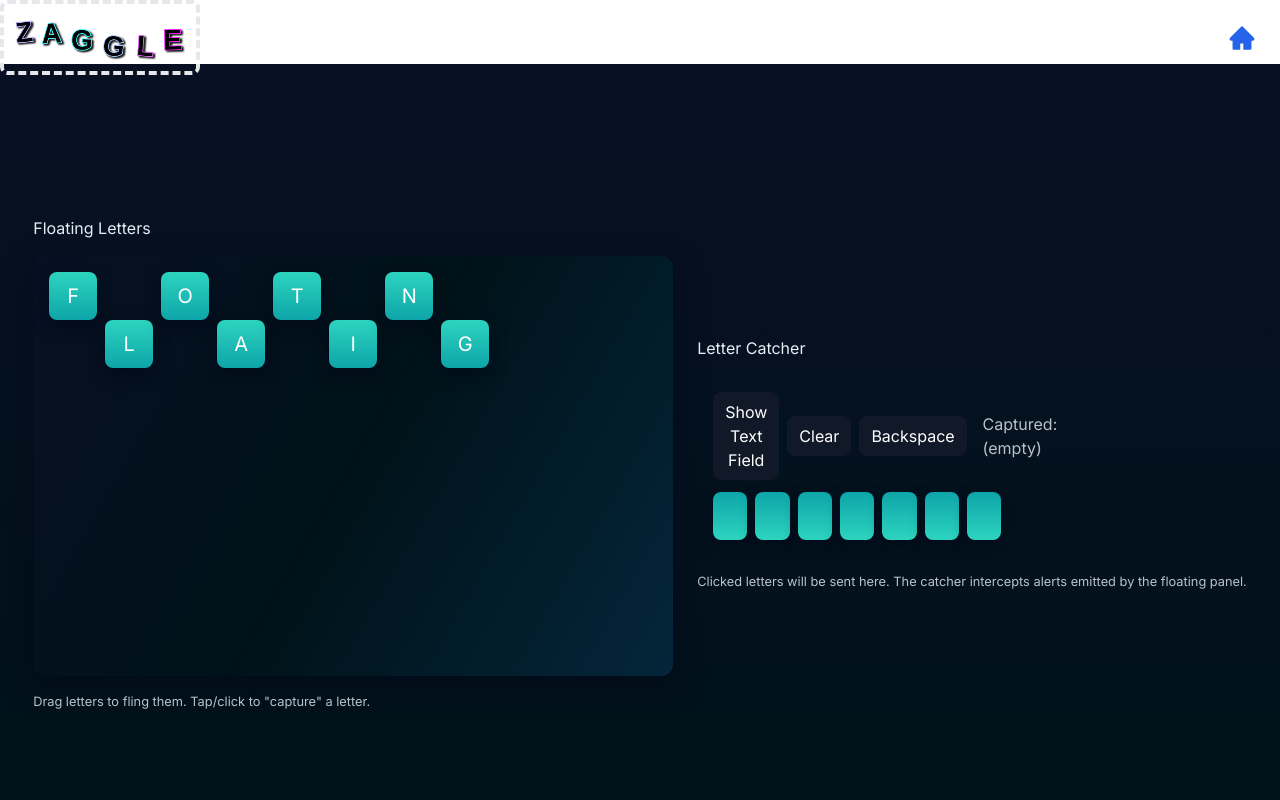
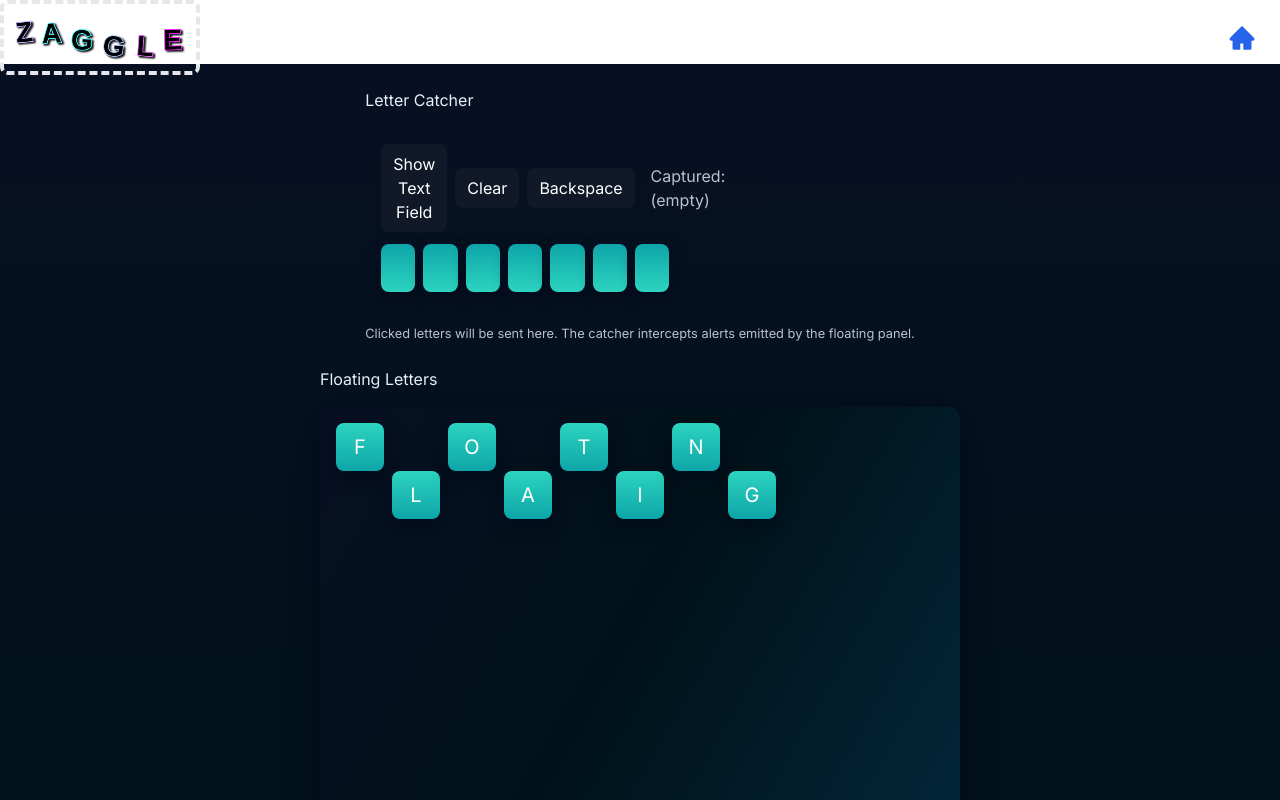
Before and after one commit to tmcgraw13/zaggle, a Next.js app in the folder frontend/: page /demos in a window 1280 px wide. Built offline with nearby package versions, Linux system fonts and the light colour scheme.

Commit message:
additional help

```diff
--- a/frontend/package.json
+++ b/frontend/package.json
@@ -21,6 +21,8 @@
     "@types/node": "^20",
     "@types/react": "^18",
     "@types/react-dom": "^18",
+    "eslint": "8.57.1",
+    "eslint-config-next": "15.5.0",
     "postcss": "^8",
     "tailwindcss": "^3.4.1",
     "typescript": "^5"
--- a/frontend/src/app/demos/page.tsx
+++ b/frontend/src/app/demos/page.tsx
@@ -7,7 +7,12 @@ import FloatingLettersPanel from "./floating_letters";
 export default function Page() {
     const pageStyle: React.CSSProperties = {
         minHeight: "100vh",
+        width: "100vw",
+        boxSizing: "border-box",
+        overflow: "hidden", // prevent scrolling
+        overscrollBehavior: "contain",
         display: "flex",
+        flexDirection: "column",
         alignItems: "center",
         justifyContent: "center",
         padding: 24,
@@ -26,14 +31,6 @@ export default function Page() {
     return (
         <div style={pageStyle}>
             <div style={columnStyle}>
-                <h3 style={{ margin: 0 }}>Floating Letters</h3>
-                <FloatingLettersPanel width={640} height={420} />
-                <small style={{ opacity: 0.8 }}>
-                    Drag letters to fling them. Tap/click to "capture" a letter.
-                </small>
-            </div>
-
-            <div style={columnStyle}>
                 <h3 style={{ margin: 0 }}>Letter Catcher</h3>
                 <div style={{ width: 320 }}>
                     <LetterCatcher />
@@ -43,6 +40,14 @@ export default function Page() {
                     emitted by the floating panel.
                 </small>
             </div>
+
+            <div style={columnStyle}>
+                <h3 style={{ margin: 0 }}>Floating Letters</h3>
+                <FloatingLettersPanel width={640} height={420} />
+                <small style={{ opacity: 0.8 }}>
+                    Drag letters to fling them. Tap/click to &quot;capture&quot; a letter.
+                </small>
+            </div>
         </div>
     );
 }
```
Also changed, not shown: frontend/.eslintrc.json (added), 1 other file (tests, documents, lock files or other folders).
